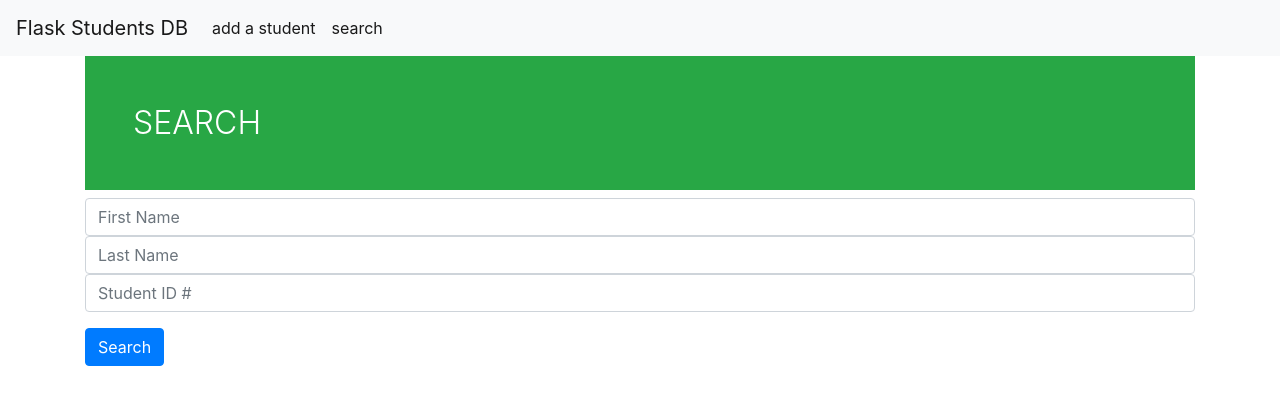
After one commit to nina-mir/Flask_students_db, a Flask app: page /search in a window 1280 px wide. The commit adds this page. Shown: the top 405 px of the page. Run offline with Flask 2, Linux system fonts and the light colour scheme; some libraries are stand-ins or nearby versions.

Commit message:
search html page added

```diff
--- a/app.py
+++ b/app.py
@@ -53,6 +53,27 @@ def add():
 
     return render_template('add.html')
 
+@app.route('/search', methods=('GET', 'POST'))
+def search():
+    if request.method == 'POST':
+
+        # fname = request.form['fname']
+        # lname = request.form['lname']
+        # student_id = request.form['id']
+
+        # if not (fname and lname and student_id) :
+        #     flash('ID, first and last names are all required!')
+        # else:
+        #     conn = get_db_connection()
+        #     conn.execute('INSERT INTO students (id, fname, lname, pronouns, mail_add, email, gpa) \
+        #                 VALUES (?, ?, ?, ?, ?, ?, ?)',
+        #                 (student_id, fname, lname, pronouns, mail_add, email, gpa ))
+        #     conn.commit()
+        #     conn.close()
+        return redirect(url_for('index'))
+
+    return render_template('search.html')
+
 
 if __name__ == "__main__":
    app.run(host='0.0.0.0', port=5000, debug=True)
--- a/templates/base.html
+++ b/templates/base.html
@@ -21,6 +21,9 @@
             <li class="nav-item active">
                 <a class="nav-link" href="{{ url_for('add')}}">add a student </a>
             </li>
+            <li class="nav-item active">
+              <a class="nav-link" href="{{ url_for('search')}}"> search </a>
+            </li>
             </ul>
         </div>
     </nav>
--- /dev/null
+++ b/templates/search.html
@@ -0,0 +1,21 @@
+{% extends 'base.html' %}
+
+{% block content %}
+<h2 class="font-weight-light text-uppercase p-5 mb-2 bg-success text-white">{% block title %} Search {% endblock %}</h2>
+
+<form  method="post">
+    <div class="form-group">
+        <input type="text" name="fname"
+               placeholder="First Name" class="form-control"
+               value="{{ request.form['fname'] }}"></input>
+        <input name="lname" placeholder="Last Name"
+            class="form-control" value="{{ request.form['lname'] }}"></input>
+        <input name="id" placeholder="Student ID #"
+            class="form-control" value="{{ request.form['id'] }}"></input>
+    </div>
+
+    <div class="form-group">
+        <button type="submit" class="btn btn-primary">Search</button>
+    </div>
+</form>
+{% endblock %}
```
